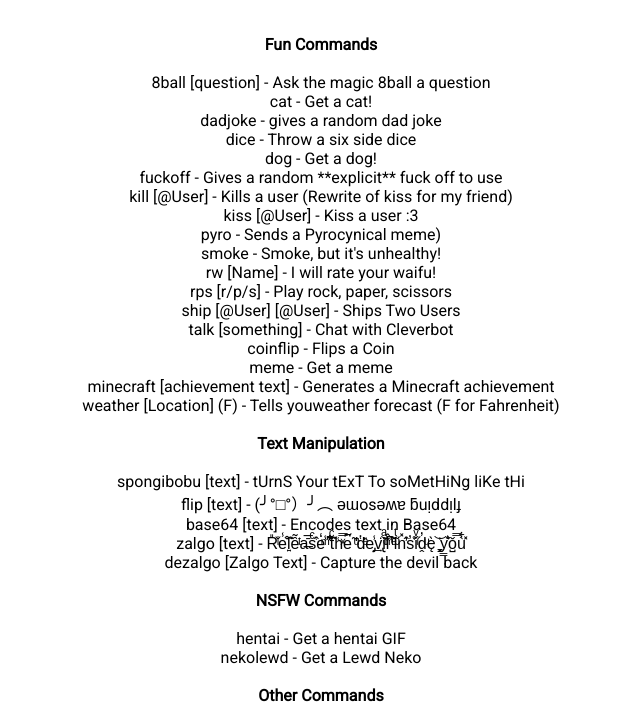
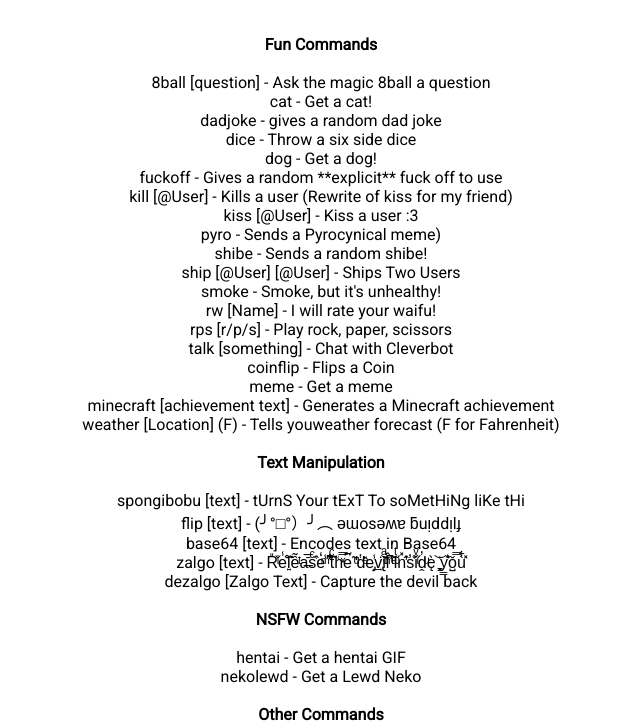
Before and after one commit to Gr8trBots/JustAPotato-Web, a plain HTML site: page doc/commands/index.html in a window 1280 px wide. Shown: the part 83-804 px from the top of the page, without its empty margins (339-979 px from the left). Drawn offline with Linux system fonts and the light colour scheme.

Commit message:
added shibe

```diff
--- a/doc/commands/index.html
+++ b/doc/commands/index.html
@@ -25,10 +25,11 @@
             <li>kill [@User] - Kills a user (Rewrite of kiss for my friend)</li>
             <li> kiss [@User] - Kiss a user :3</li>
             <li>pyro - Sends a Pyrocynical meme)</li>
+            <li>shibe - Sends a random shibe!</li>
+            <li>ship [@User] [@User] - Ships Two Users</li>
             <li>smoke - Smoke, but it's unhealthy!</li>
             <li>rw [Name] - I will rate your waifu!</li>
             <li>rps [r/p/s] - Play rock, paper, scissors</li>
-            <li>ship [@User] [@User] - Ships Two Users</li>
             <li>talk [something] - Chat with Cleverbot</li>
             <li>coinflip - Flips a Coin</li>
             <li>meme - Get a meme</li>
```
